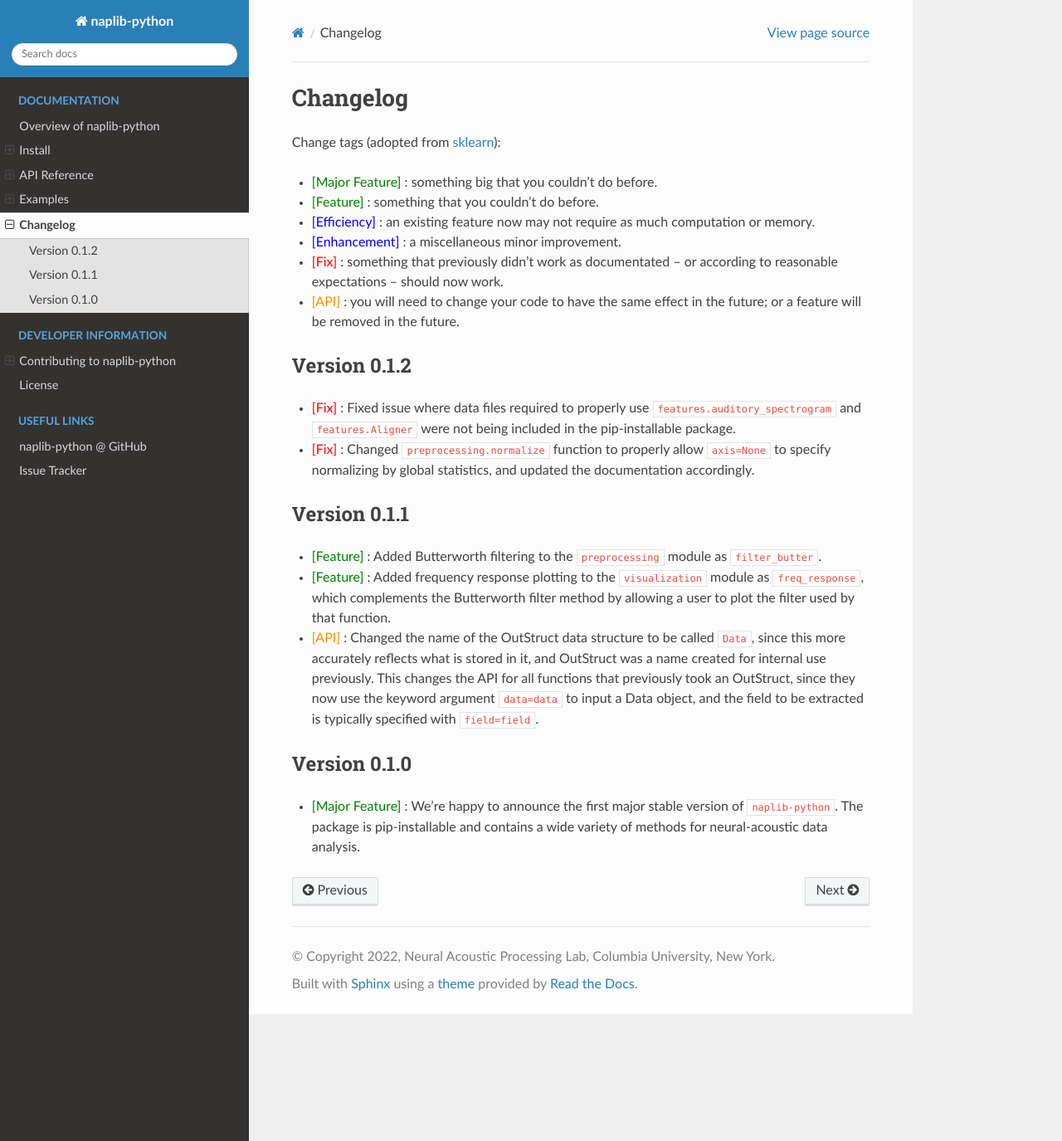
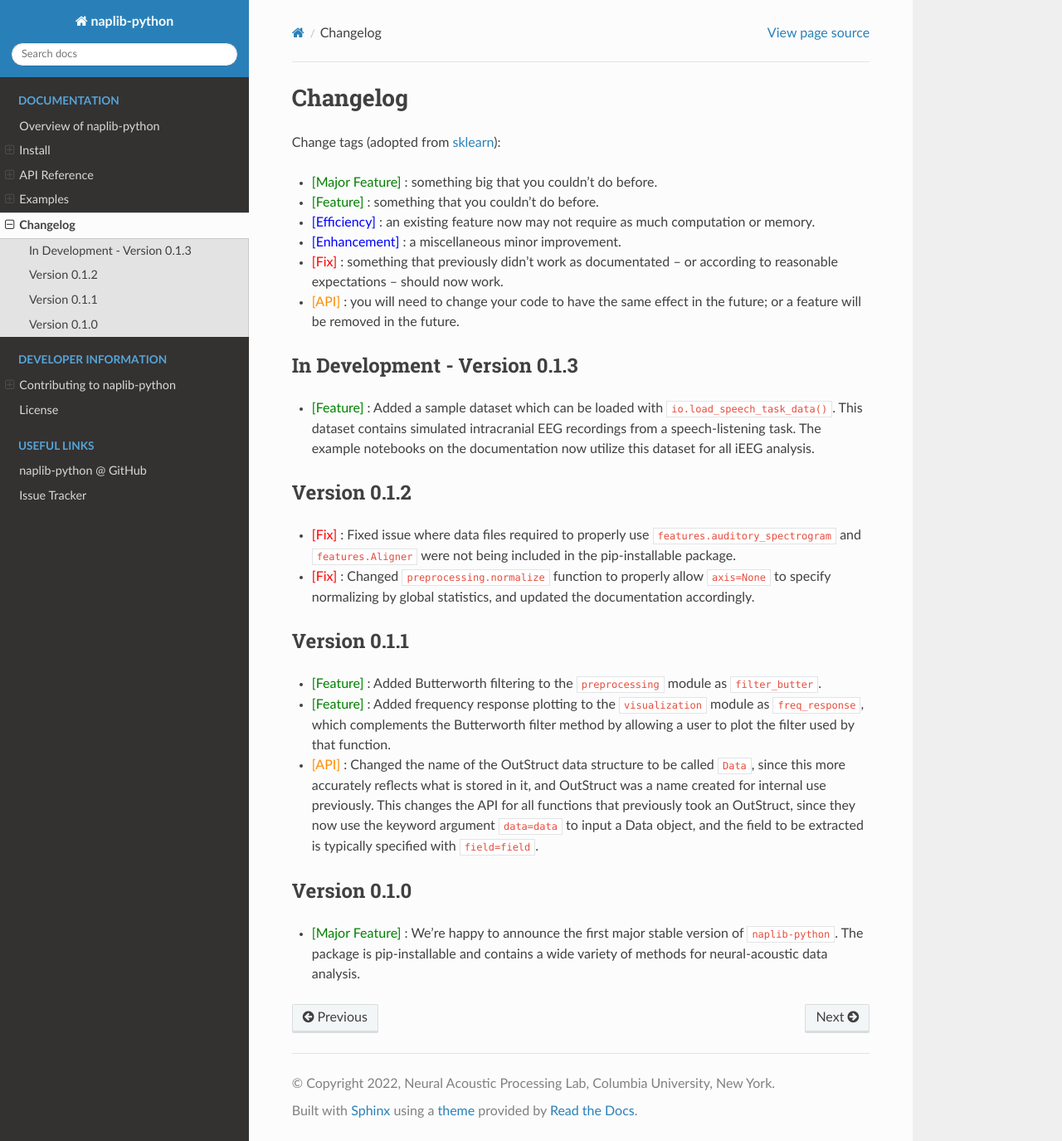
Before and after one commit to naplab/naplib-python, a Sphinx documentation site: the page built from docs/changelog.rst, in a window 1280 px wide and 1375 px high. Shown: the whole window at 83% size. Built offline with Sphinx 7.4.7 and the Read the Docs theme 2.0.0, drawn with Linux system fonts in a browser that asks for light colours; pages that are not in the unit, such as notebooks, are missing from menus.

Commit message:
changelog

```diff
--- a/docs/changelog.rst
+++ b/docs/changelog.rst
@@ -28,6 +28,11 @@ Change tags (adopted from `sklearn <https://scikit-learn.org/stable/whats_new/v0
 
 - |API| : you will need to change your code to have the same effect in the future; or a feature will be removed in the future.
 
+In Development - Version 0.1.3
+------------------------------
+
+- |Feature| : Added a sample dataset which can be loaded with ``io.load_speech_task_data()``. This dataset contains simulated intracranial EEG recordings from a speech-listening task. The example notebooks on the documentation now utilize this dataset for all iEEG analysis.
+
 
 Version 0.1.2
 -------------
```
